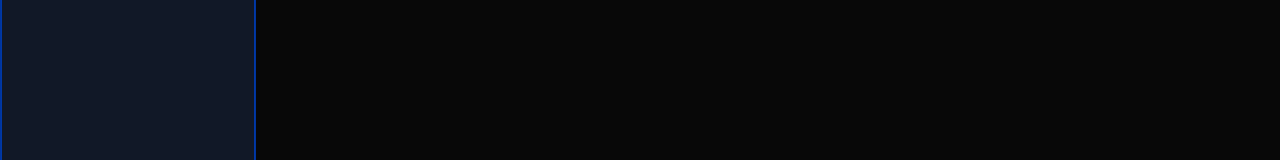
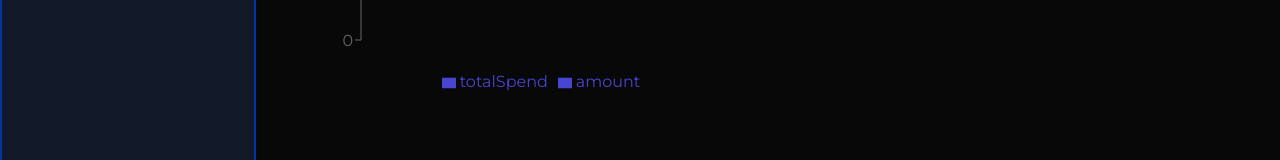
Before and after one commit to donyelqt/PeraPinoy, a Next.js app: page /dashboard in a window 1280 px wide. Shown: the part 508-668 px from the top of the page. Built offline with nearby package versions, Linux system fonts and the light colour scheme; no server answers.

Commit message:
"Added Bar import from 'recharts' and added two Bar components to BarChartDashboard"

```diff
--- a/app/(routes)/dashboard/_components/BarChartDashboard.jsx
+++ b/app/(routes)/dashboard/_components/BarChartDashboard.jsx
@@ -1,5 +1,5 @@
 import React from 'react'
-import { BarChart, Legend, Tooltip, XAxis, YAxis } from 'recharts'
+import { Bar, BarChart, Legend, Tooltip, XAxis, YAxis } from 'recharts'
 
 function BarChartDashboard({budgetList}) {
   return (
@@ -19,6 +19,8 @@ function BarChartDashboard({budgetList}) {
             <YAxis />
             <Tooltip />
             <Legend />
+            <Bar dataKey="totalSpend" stackId="a" fill='#4845d2' />
+            <Bar dataKey="amount" stackId="a" fill='#4845d2' />
 
         </BarChart>
     </div>
```
